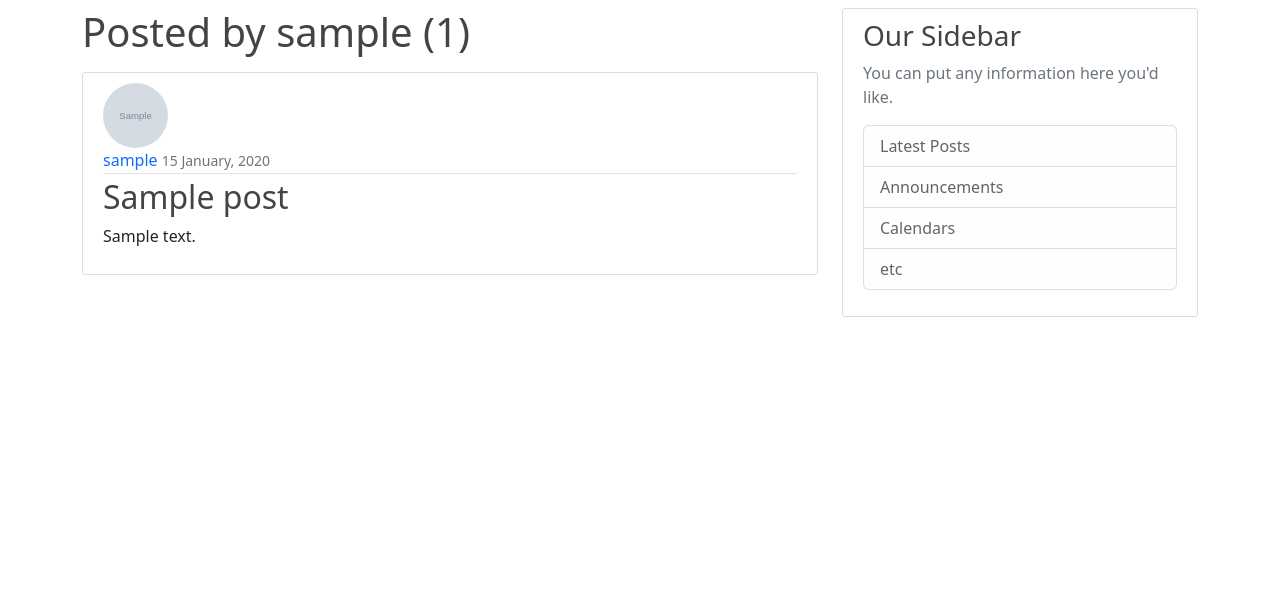
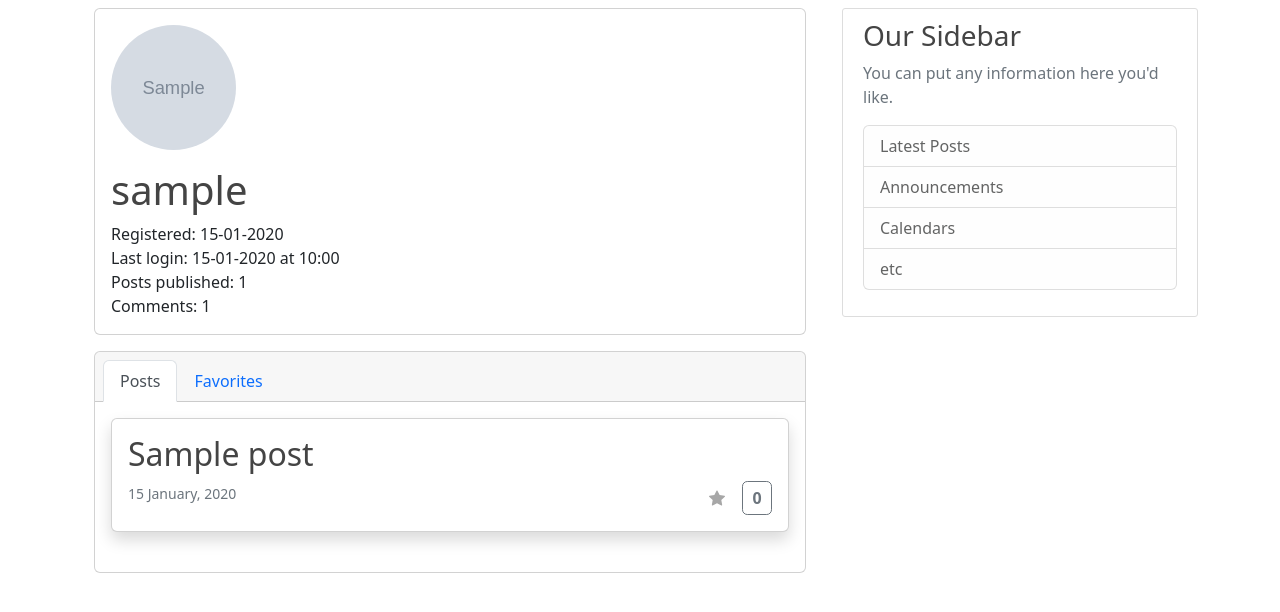
Before and after one commit to fluxink/django_blog, a Django app: a page that uses django_blog_tutorial/blog/templates/blog/base.html in a window 1280 px wide. Shown: the part 56-668 px from the top of the page. Run offline with Django 4.2, Linux system fonts and the light colour scheme; tables that the repository leaves empty hold one stand-in row (values such as "Sample post"); grey boxes marked "Sample" are stand-in pictures; some libraries are stand-ins or nearby versions.

Commit message:
user profile, list of user posts and favorites

```diff
--- a/django_blog_tutorial/blog/templates/blog/home.html
+++ b/django_blog_tutorial/blog/templates/blog/home.html
@@ -7,7 +7,7 @@
                 <div class="d-flex flex-row">
                     <div class="d-flex flex-column justify-content-center me-auto">
                         <img class="rounded-circle article-img" src="{{ post.author.profile.image.url }}" alt="">
-                        <a class="text-decoration-none text-center" href="{% url 'user-posts' post.author.username %}">{{ post.author }}</a>
+                        <a class="text-decoration-none text-center" href="{% url 'user-profile' post.author.username %}">{{ post.author }}</a>
                     </div>
                     <div class="align-self-center">
                         <input type="checkbox" class="btn-check fav" id="btn-fav-{{ post.id }}" post_id="{{ post.id }}" autocomplete="off" {% if post_user_fav_list and post.id in post_user_fav_list %}checked{% endif %}>
--- a/django_blog_tutorial/blog/templates/blog/post_detail.html
+++ b/django_blog_tutorial/blog/templates/blog/post_detail.html
@@ -5,7 +5,7 @@
     <img class="rounded-circle article-img" src="{{ object.author.profile.image.url }}" alt="">
     <div class="media-body">
         <div class="article-metadata">
-            <a class="mr-2 text-decoration-none" href="{% url 'user-posts' object.author.username %}">{{ object.author }}</a>
+            <a class="mr-2 text-decoration-none" href="{% url 'user-profile' object.author.username %}">{{ object.author }}</a>
             <small class="text-muted">{{ object.date_posted|date:"j F, Y" }}</small>
             {% if object.author == user %}
                 <div>
--- a/django_blog_tutorial/blog/urls.py
+++ b/django_blog_tutorial/blog/urls.py
@@ -12,7 +12,7 @@ from . import views
 
 urlpatterns = [
     path('', PostListView.as_view(), name='blog-home'),
-    path('user/<str:username>', UserPostListView.as_view(), name='user-posts'),
+    # path('user/<str:username>', UserPostListView.as_view(), name='user-posts'),
     path('post/<int:pk>/', PostDetailView.as_view(), name='post-detail'),
 
     # path('post/<slug:post>/<slug:action>/', PostRateView.as_view(), name='post-rate'),
--- a/django_blog_tutorial/django_blog_tutorial/urls.py
+++ b/django_blog_tutorial/django_blog_tutorial/urls.py
@@ -33,6 +33,7 @@ urlpatterns = [
     path('password-reset-confirm/<uidb64>/<token>', auth_views.PasswordResetConfirmView.as_view(template_name='users/password_reset_confirm.html'), name='password_reset_confirm'),
 
     path('profile/settings/', user_views.profile, name='profile-settings'),
+    path('user/<slug:slug>', user_views.UserDetailView.as_view(template_name='users/profile.html'), name='user-profile'),
 ]
 
 if settings.DEBUG:
--- a/django_blog_tutorial/users/models.py
+++ b/django_blog_tutorial/users/models.py
@@ -1,21 +1,23 @@
 from email.policy import default
 from django.db import models
 from django.contrib.auth.models import User
+from django.template.defaultfilters import slugify
 from PIL import Image
 
 
 class Profile(models.Model):
     user = models.OneToOneField(User, on_delete=models.CASCADE)
     image = models.ImageField(default='default.png', upload_to='profile_pics')
+    slug = models.SlugField(max_length=100)
 
     def __str__(self):
-        return f'{self.username} Profile'
+        return f'{self.user.username} Profile'
 
     def save(self, *args, **kwargs):
+        self.slug = self.user.username
         super().save(*args, **kwargs)
 
         img = Image.open(self.image.path)
-
         if img.height > 300 or img.width > 300:
             output_size = (300, 300)
             img.thumbnail(output_size)
--- a/django_blog_tutorial/users/templates/users/profile.html
+++ b/django_blog_tutorial/users/templates/users/profile.html
@@ -1,24 +1,93 @@
 {% extends 'blog/base.html' %}
-{% load crispy_forms_tags %}
+{% load tz %}
 {% block content %}
-    <div class="content-section">
-        <div class="media">
-        <img class="rounded-circle account-img" src="{{ user.profile.image.url }}">
-        <div class="media-body">
-            <h2 class="account-heading">{{ user.username }}</h2>
-            <p class="text-secondary">{{ user.email }}</p>
+    <div class="container">
+        <div class="card mb-3">
+            <div class="card-body">
+                <img class="rounded-circle account-img" src="{{ profile.image.url }}" alt="">
+                <h1>{{ profile.user.username }}</h1>
+                <div>Registered: {% with local=profile.user.date_joined|localtime %}<span>{{ local|date:'d-m-Y' }}</span>{% endwith %}</div>
+                <div>Last login: {% with local=profile.user.last_login|localtime %}<span>{{ local|date:'d-m-Y' }} at {{ local|date:'H:i' }}</span>{% endwith %}</div>
+                <div>Posts published: {{ count_of_posts }}</div>
+                <div>Comments: {{ count_of_comments }}</div>
+            </div>
         </div>
+        <div class="card mb-2">
+            <div class="card-header">
+                <ul class="nav nav-tabs card-header-tabs">
+                    <li class="nav-item">
+                      <a class="nav-link {% if display_object == 'posts' %}active" aria-current="true"{% endif %}" href="{% url 'user-profile' profile.user.username %}">Posts</a>
+                    </li>
+                    <li class="nav-item">
+                      <a class="nav-link {% if display_object == 'favs' %}active" aria-current="true"{% endif %}" href="?favs=1/">Favorites</a>
+                    </li>
+                </ul>
+            </div>
+            <div class="card-body">
+                {% for post in page_objects %}
+                <article class="media card mb-4 shadow">
+                    <div class="d-flex flex-column card-body">
+                        <h2 class="d-flex"><a class="article-title text-decoration-none" href="{% url 'post-detail' post.id %}">{{ post.title }}</a></h2>
+                        <div class="d-flex flex-row">
+                                <div class="me-auto">
+                                    <small class="text-muted">{{ post.date_posted|date:"j F, Y" }}</small>
+                                </div>
+                                <div class="align-self-center">
+                                    <input type="checkbox" class="btn-check fav" id="btn-fav-{{ post.id }}" post_id="{{ post.id }}" autocomplete="off" {% if post_user_fav_list and post.id in post_user_fav_list %}checked{% endif %}>
+                                    <label class="btn btn-warning fav me-2" for="btn-fav-{{ post.id }}">
+                                        <svg xmlns="http://www.w3.org/2000/svg" width="16" height="16" fill="currentColor" class="bi bi-star-fill" viewBox="0 0 16 16">
+                                            <path d="M3.612 15.443c-.386.198-.824-.149-.746-.592l.83-4.73L.173 6.765c-.329-.314-.158-.888.283-.95l4.898-.696L7.538.792c.197-.39.73-.39.927 0l2.184 4.327 4.898.696c.441.062.612.636.282.95l-3.522 3.356.83 4.73c.078.443-.36.79-.746.592L8 13.187l-4.389 2.256z"/>
+                                        </svg>
+                                    </label>
+                                    <div class="btn-group">
+                                        {% if post.postrating_set.first %}
+                                            <span class="btn btn-secondary btn-padding score lh-lg fw-bold disabled
+                                            {% if post.postrating_set.first.get_rating > 0 %}text-success
+                                            {% elif post.postrating_set.first.get_rating < 0 %}text-danger
+                                            {% else %}text-muted
+                                            {% endif %}" id="{{ post.id }}_score">{{ post.postrating_set.first.get_rating }}</span>
+                                        {% else %}
+                                            <span class="btn btn-secondary btn-padding score lh-lg fw-bold disabled text-muted" id="{{ post.id }}_score">0</span>
+                                        {% endif %}
+                                    </div>
+                                </div>
+
+                        </div>
+                    </div>
+                </article>
+                {% endfor %}
+            </div>
         </div>
-        <form class="m-2" method="POST" enctype="multipart/form-data">
-            {% csrf_token %}
-            <fieldset class="form-group">
-                <legend class="border-bottom mb-4">Profile Info</legend>
-                {{ u_form|crispy }}
-                {{ p_form|crispy }}
-            </fieldset>
-            <div class="form-group">
-                <button class="btn btn-outline-info" type="submit">Update</button>
-            </div>
-        </form>
+        {% if page_number > 1 %}
+            <nav aria-label="Page navigation example">
+                <ul class="pagination justify-content-center">
+                {% if page_objects.has_previous %}
+                    <li class="page-item"><a class="page-link" href="?page=1">First</a></li>
+                    <li class="page-item">
+                        <a class="page-link" href="?page={{ page_objects.previous_page_number }}" aria-label="Previous">
+                        <span aria-hidden="true">&laquo;</span>
+                        </a>
+                    </li>
+                {% endif %}
+
+                {% for num in page_objects.paginator.page_range %}
+                    {% if page_objects.number == num %}
+                    <li class="page-item active"><a class="page-link" href="?page={{ num }}">{{ num }}</a></li>
+                    {% elif num > page_objects.number|add:'-3' and num < page_objects.number|add:'3'%}
+                    <li class="page-item"><a class="page-link" href="?page={{ num }}">{{ num }}</a></li>
+                    {% endif %}
+                {% endfor %}
+
+                {% if page_objects.has_next %}
+                    <li class="page-item">
+                        <a class="page-link" href="?page={{ page_objects.next_page_number }}" aria-label="Next">
+                        <span aria-hidden="true">&raquo;</span>
+                        </a>
+                    </li>
+                    <li class="page-item"><a class="page-link" href="?page={{ page_objects.paginator.num_pages }}">Last</a></li>
+                {% endif %}
+                </ul>
+            </nav>
+        {% endif %}
     </div>
 {% endblock content %}
--- a/django_blog_tutorial/users/views.py
+++ b/django_blog_tutorial/users/views.py
@@ -3,7 +3,12 @@ from django.shortcuts import render, redirect
 from django.contrib import messages
 from django.contrib.auth.decorators import login_required
 from django.contrib.auth.views import LoginView
+from django.contrib.auth.models import User
+from django.views.generic import DetailView
+from django.core.paginator import Paginator
 from .forms import UserRegisterForm, ProfileUpdateForm, UserUpdateForm, MyAuthenticationForm
+from .models import Profile
+from blog.models import Post, PostComment, PostFav
 
 
 class MyLoginView(LoginView):
@@ -45,4 +50,48 @@ def profile(request):
         'p_form': p_form
     }
 
-    return render(request, 'users/profile.html', context)
+    return render(request, 'users/profile-settings.html', context)
+
+
+class UserDetailView(DetailView):
+
+    model = Profile
+
+    def get_context_data(self, **kwargs):
+        context = super().get_context_data(**kwargs)
+
+        user_obj = self.get_object().user
+
+        posts = Post.objects.filter(author=user_obj).order_by('-date_posted')
+        count_of_posts = posts.count()
+        count_of_comments = PostComment.objects.filter(user=user_obj).count()
+
+        if self.request.GET.get('favs') is not None:
+            display_object = 'favs'
+            try:
+                # favs = PostFav.objects.filter(user=user_obj, fav=1).prefetch_related('post')
+                favs = Post.objects.filter(postfav__user=user_obj, postfav__fav=1).order_by('-date_posted')
+                paginator = Paginator(favs, 7)
+                page_number = self.request.GET.get('favs')
+                page_objects = paginator.get_page(page_number)
+            except:
+                page_objects = None
+        else:
+            display_object = 'posts'
+            try:
+                paginator = Paginator(posts, 7)
+                page_number = self.request.GET.get('page')
+                page_objects = paginator.get_page(page_number)
+            except:
+                page_objects = posts
+
+
+        context.update({
+            'count_of_posts': count_of_posts,
+            'count_of_comments': count_of_comments,
+            'page_objects': page_objects,
+            'page_number': paginator.num_pages,
+            'display_object': display_object
+        })
+
+        return context
```
Also changed, not shown: django_blog_tutorial/users/templates/users/profile-settings.html (added, +24 -0 lines).
